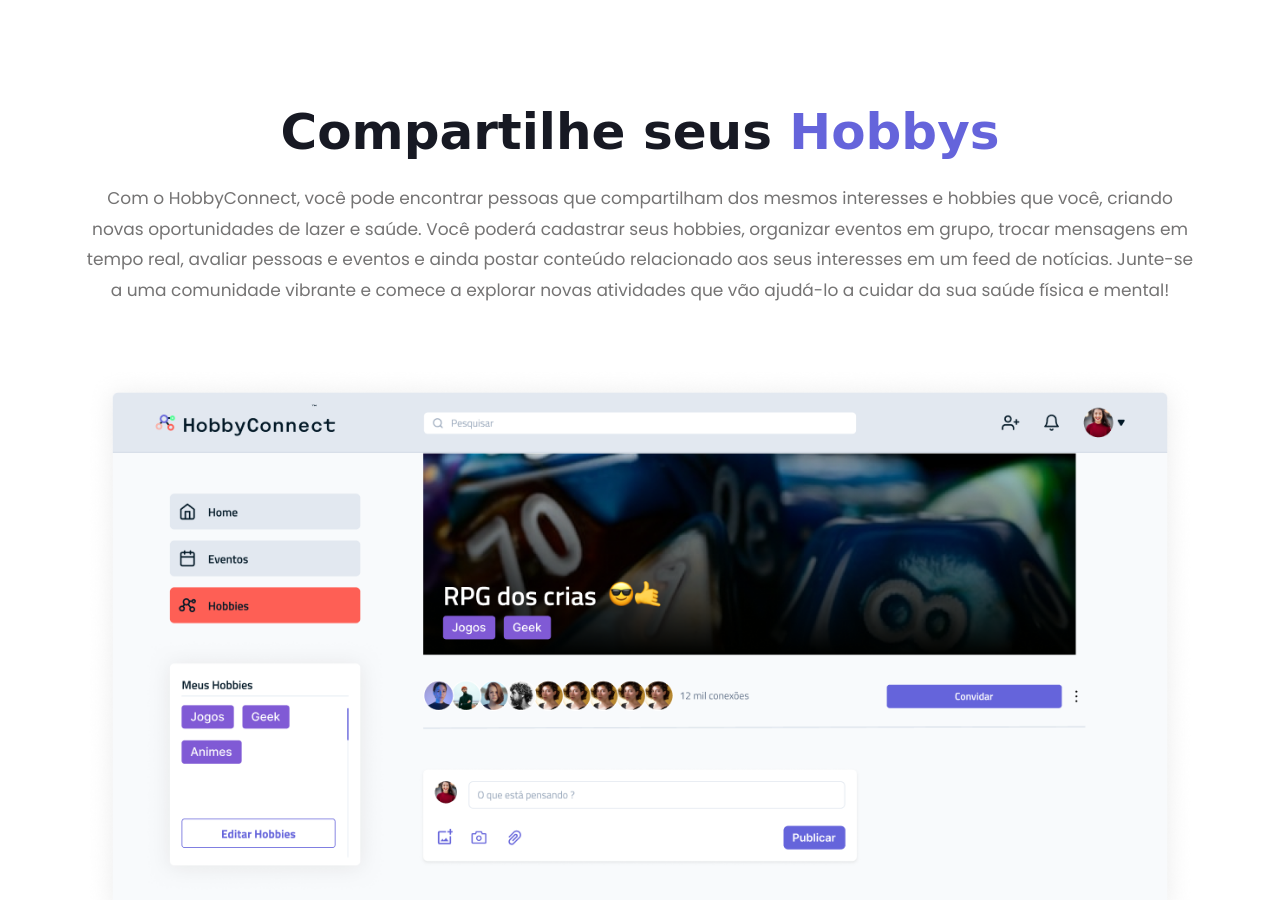
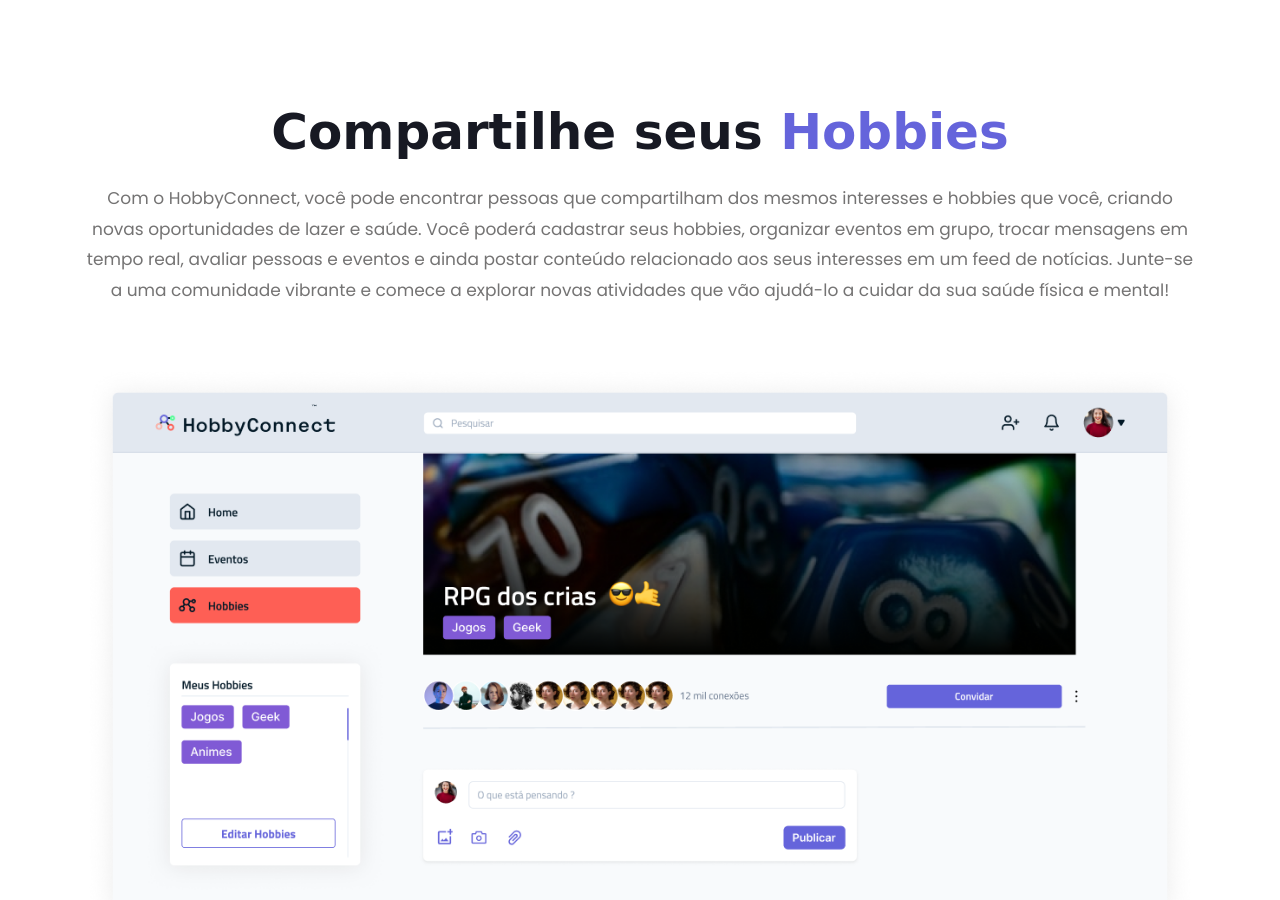
Before and after one commit to EricSantosdm/PGP, a plain HTML site: page index.html in a window 1280 px wide. Shown: the part 811-1711 px from the top of the page. Drawn offline with nearby package versions, Linux system fonts and the light colour scheme; a web font is replaced by a local one.

Commit message:
alterações finais

```diff
--- a/index.html
+++ b/index.html
@@ -85,7 +85,7 @@
          <div class="row">
             <div class="col-md-12">
                <div class="titlepage">
-                  <h2>Compartilhe seus  <strong class="pink"> Hobbys </strong></h2>
+                  <h2>Compartilhe seus  <strong class="pink"> Hobbies </strong></h2>
                   <span>Com o HobbyConnect, você pode encontrar pessoas que compartilham dos mesmos interesses e hobbies que você, criando novas oportunidades de lazer e saúde. Você poderá cadastrar seus hobbies, organizar eventos em grupo, trocar mensagens em tempo real, avaliar pessoas e eventos e ainda postar conteúdo relacionado aos seus interesses em um feed de notícias. Junte-se a uma comunidade vibrante e comece a explorar novas atividades que vão ajudá-lo a cuidar da sua saúde física e mental!</span>
                </div>
             </div>
```
